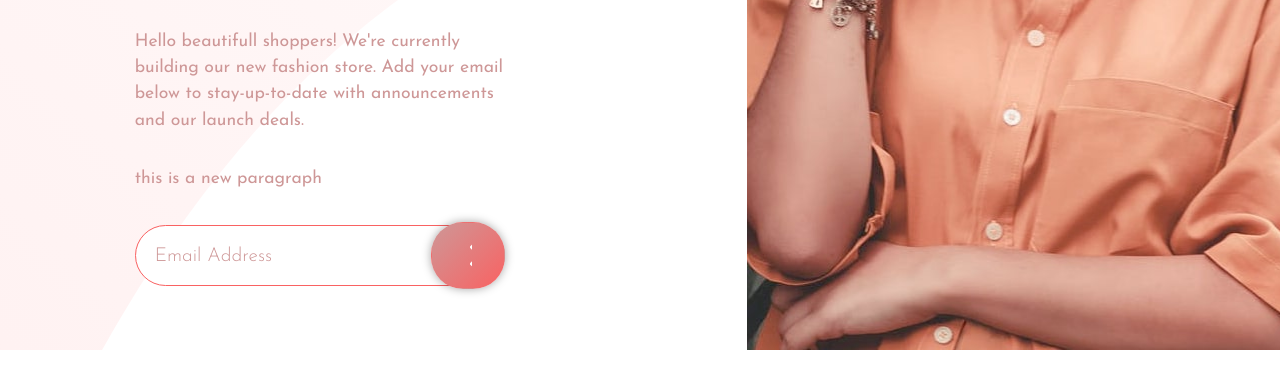
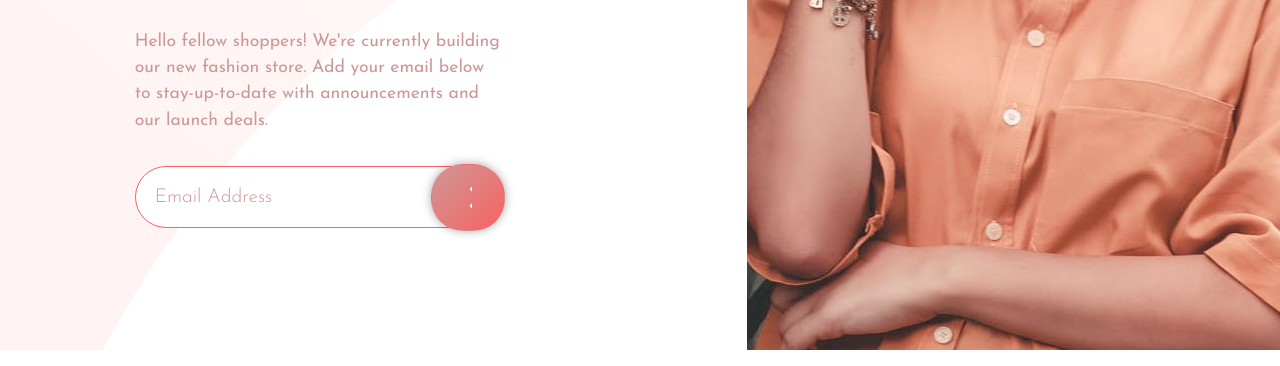
Before and after one commit to PhilippeAlbertG/base_apparel-main, a plain HTML site: page index.html in a window 1280 px wide. Shown: the part 450-816 px from the top of the page. Drawn offline with nearby package versions, Linux system fonts and the light colour scheme.

Commit message:
Revert Back

```diff
--- a/index.html
+++ b/index.html
@@ -18,9 +18,8 @@
                     <div class="landing-content">
                         <img src="images/logo.svg" alt="Base Apparel Logo" class="logo">
                         <h1><span>We're</span>Coming Soon</h1>
-                        <p>Hello beautifull shoppers! We're currently building our new fashion store. Add your email below
+                        <p>Hello fellow shoppers! We're currently building our new fashion store. Add your email below
                             to stay-up-to-date with announcements and our launch deals.</p>
-                            <p>this is a new paragraph</p>
                         <div class="input-group subscribe">
                             <input id="subscribe" type="text" class="form-control" />
                             <label for="subscribe">Email Address</label>
```
